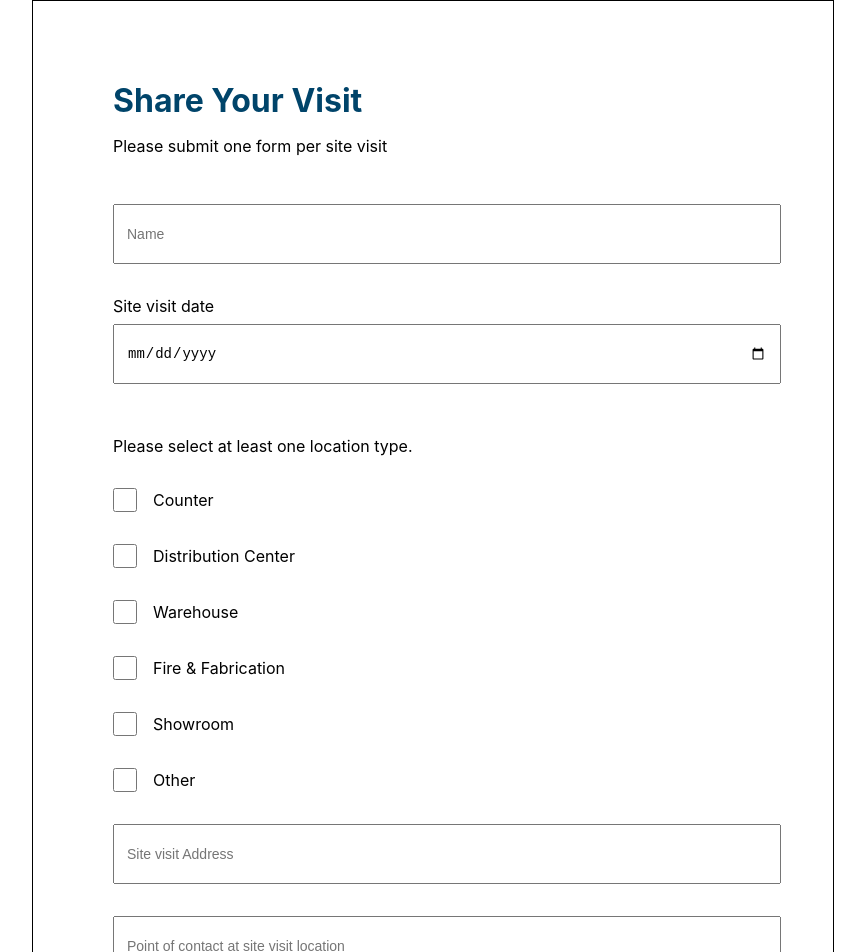
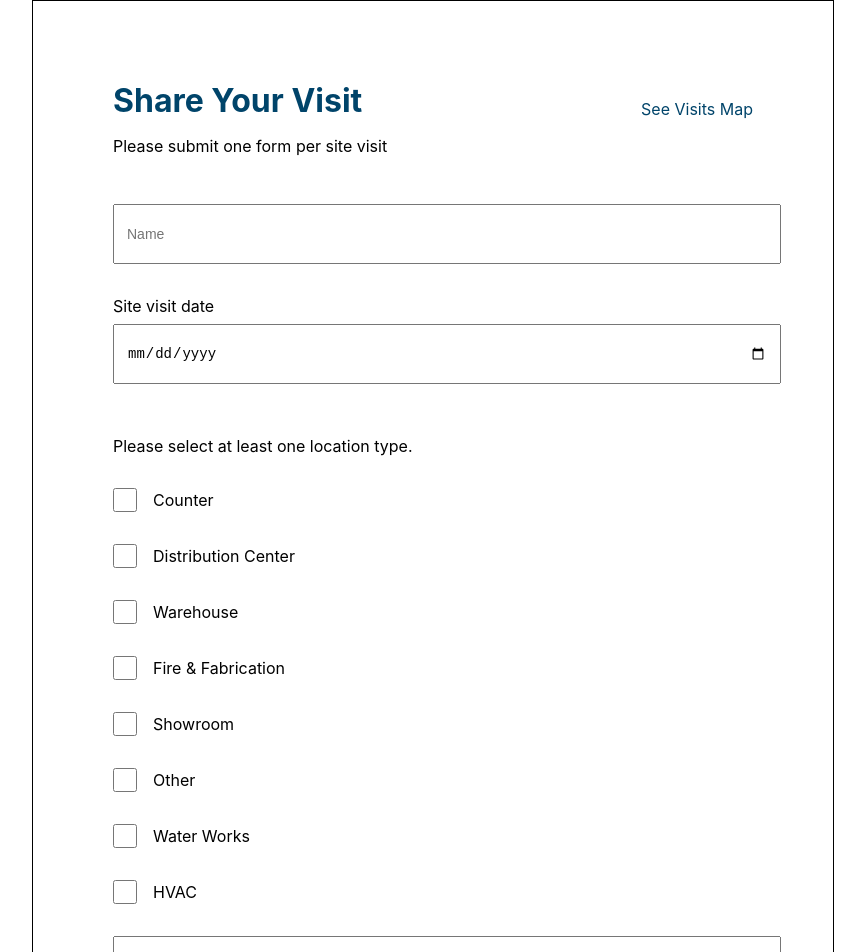
Before and after one commit to broffis/ferguson-site-visits, a React (Create React App) app: page /visit-form in a window 1280 px wide. Shown: the top 952 px of the page, without its empty margins (207-1072 px from the left). Built offline with nearby package versions, Linux system fonts and the light colour scheme.

Commit message:
Added clear form functionality and link to maps page

```diff
--- a/src/pages/VisitForm.css
+++ b/src/pages/VisitForm.css
@@ -4,6 +4,17 @@
   padding: 80px;
   border: 0.5px #000 solid;
   background-color: #fff !important;
+}
+
+.visitForm__header__container {
+    display: flex;
+    align-items: center;
+
+}
+.link {
+    margin-left: auto;
+    color: rgb(0, 68, 106) !important;
+    text-decoration: none;
 }
 
 .visitForm__header {
--- a/src/pages/VisitForm.tsx
+++ b/src/pages/VisitForm.tsx
@@ -1,6 +1,7 @@
-import React, { useState, useEffect } from "react";
+import React, { useState } from "react";
 import "./VisitForm.css";
-import { addVisit, getListofVisits } from "./firebase";
+import { addVisit } from "./firebase";
+import { Link } from "react-router-dom";
 
 interface VForm {
   associateName: string;
@@ -22,7 +23,7 @@ const VisitForm = () => {
     ""
   );
 
-  const [siteTypes, setSiteTypes] = useState<VForm['siteTypes']>([])
+  const [siteTypes, setSiteTypes] = useState<VForm["siteTypes"]>([]);
   const [siteVisitAddress, setSiteVisitAddress] = useState<
     VForm["siteVisitAddress"]
   >("");
@@ -30,7 +31,6 @@ const VisitForm = () => {
   const [goals, setGoals] = useState<VForm["goals"]>("");
   const [mainTakes, setMainTakes] = useState<VForm["mainTakes"]>("");
   const [photoUrl, setPhotoUrl] = useState<VForm["photoUrl"]>("");
-
 
   const handleSubmit: VForm["onSubmit"] = (e) => {
     e.preventDefault();
@@ -46,7 +46,7 @@ const VisitForm = () => {
     );
 
     if (siteTypes.length === 0) {
-      return alert('Please select a site type!')
+      return alert("Please select a site type!");
     }
 
     if (
@@ -68,21 +68,44 @@ const VisitForm = () => {
         mainTakes,
         photoUrl
       );
+      clearForm();
     }
   };
 
   const updateSiteTypes = (type: any) => {
     if (!siteTypes.includes(type.target.value)) {
-      return setSiteTypes([...siteTypes, type.target.value])
+      return setSiteTypes([...siteTypes, type.target.value]);
     } else {
-      return setSiteTypes(siteTypes.filter(el => el !== type.target.value))
+      return setSiteTypes(siteTypes.filter((el) => el !== type.target.value));
     }
-  }
+  };
 
+  const clearForm = () => {
+    const checkboxes: any = document.getElementsByClassName(
+      "visitForm__form__type"
+    );
+    for (let i = 0; i < checkboxes.length; i++) {
+      checkboxes[i].checked = false;
+    }
+    setAssociateName("");
+    setSiteVisitDate("");
+    setSiteTypes([]);
+    setSiteVisitAddress("");
+    setPoc("");
+    setGoals("");
+    setMainTakes("");
+    setPhotoUrl("");
+  };
 
   return (
     <div className="visitForm__container">
-      <h1 className="visitForm__header">Share Your Visit</h1>
+      <div className="visitForm__header__container">
+        <h1 className="visitForm__header">Share Your Visit</h1>
+        <Link className="link" to={"/visit-map"}>
+           See Visits Map
+          </Link>
+      </div>
+
       <p className="visitForm__subtitle">
         Please submit one form per site visit
       </p>
@@ -92,13 +115,13 @@ const VisitForm = () => {
         onSubmit={(e) => handleSubmit(e)}
       >
         <input
-        required
+          required
           className="visitForm__form__name"
           placeholder="Name"
           value={associateName}
           onChange={(e) => setAssociateName(e.target.value)}
         />
-        <label className='visitForm__form__dateLabel'>Site visit date</label>
+        <label className="visitForm__form__dateLabel">Site visit date</label>
         <input
           required
           className="visitForm__form__date"
@@ -108,7 +131,9 @@ const VisitForm = () => {
           onChange={(e) => setSiteVisitDate(e.target.value)}
         />
         <br></br>
-        <label className='visitForm__form__siteLabel'>Please select at least one location type.</label>
+        <label className="visitForm__form__siteLabel">
+          Please select at least one location type.
+        </label>
         <div className="visitForm__form__checkboxRow">
           <input
             className="visitForm__form__type"
@@ -175,7 +200,28 @@ const VisitForm = () => {
           <label>Other</label>
           <br></br>
         </div>
-
+        <div className="visitForm__form__checkboxRow">
+          <input
+            className="visitForm__form__type"
+            type="checkbox"
+            name="Otherite_types"
+            value="HVAC"
+            onChange={(e) => updateSiteTypes(e)}
+          />
+          <label>Water Works</label>
+          <br></br>
+        </div>
+        <div className="visitForm__form__checkboxRow">
+          <input
+            className="visitForm__form__type"
+            type="checkbox"
+            name="Otherite_types"
+            value="HVAC"
+            onChange={(e) => updateSiteTypes(e)}
+          />
+          <label>HVAC</label>
+          <br></br>
+        </div>
         <input
           required
           className="visitForm__form__address"
@@ -205,7 +251,9 @@ const VisitForm = () => {
           value={mainTakes}
           onChange={(e) => setMainTakes(e.target.value)}
         />
-        <label className='visitForm__form__uploadLabel'>Upload Photos of Visits</label>
+        <label className="visitForm__form__uploadLabel">
+          Upload Photos of Visits
+        </label>
         <input
           className="visitForm__form__upload"
           type="file"
```
